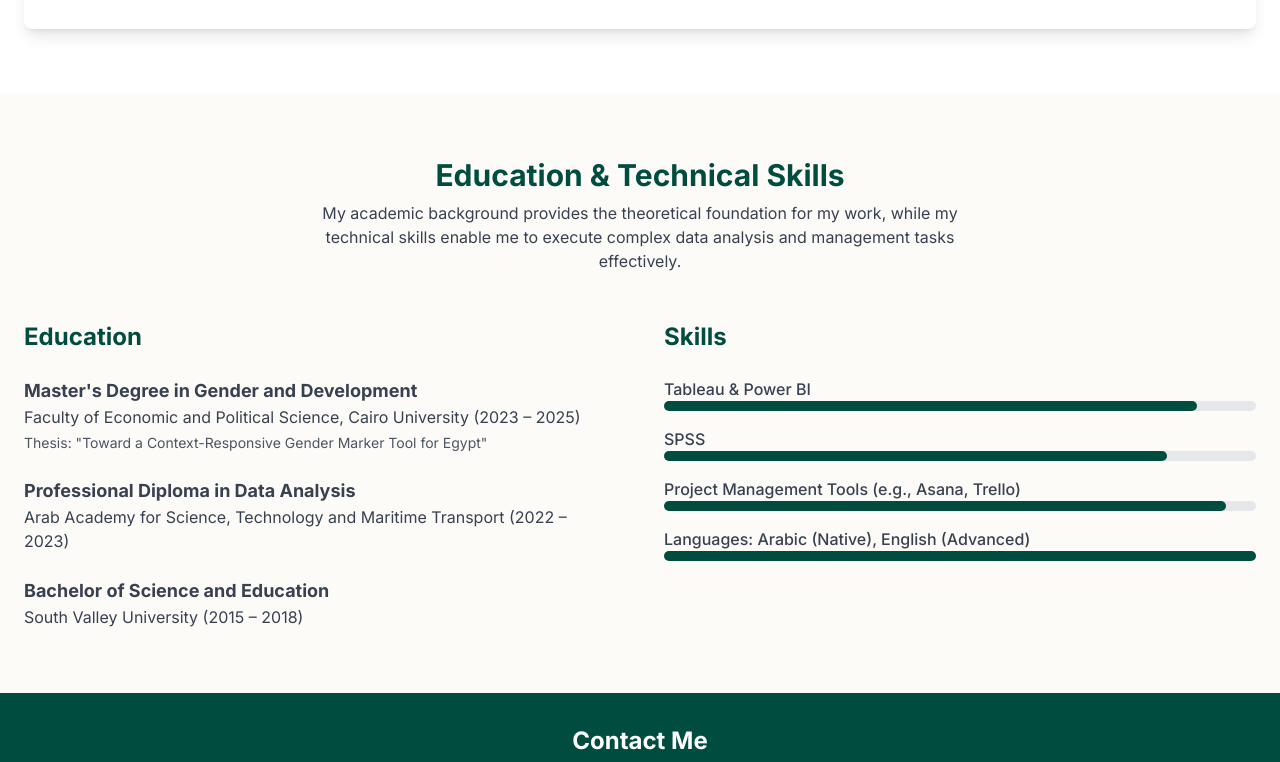
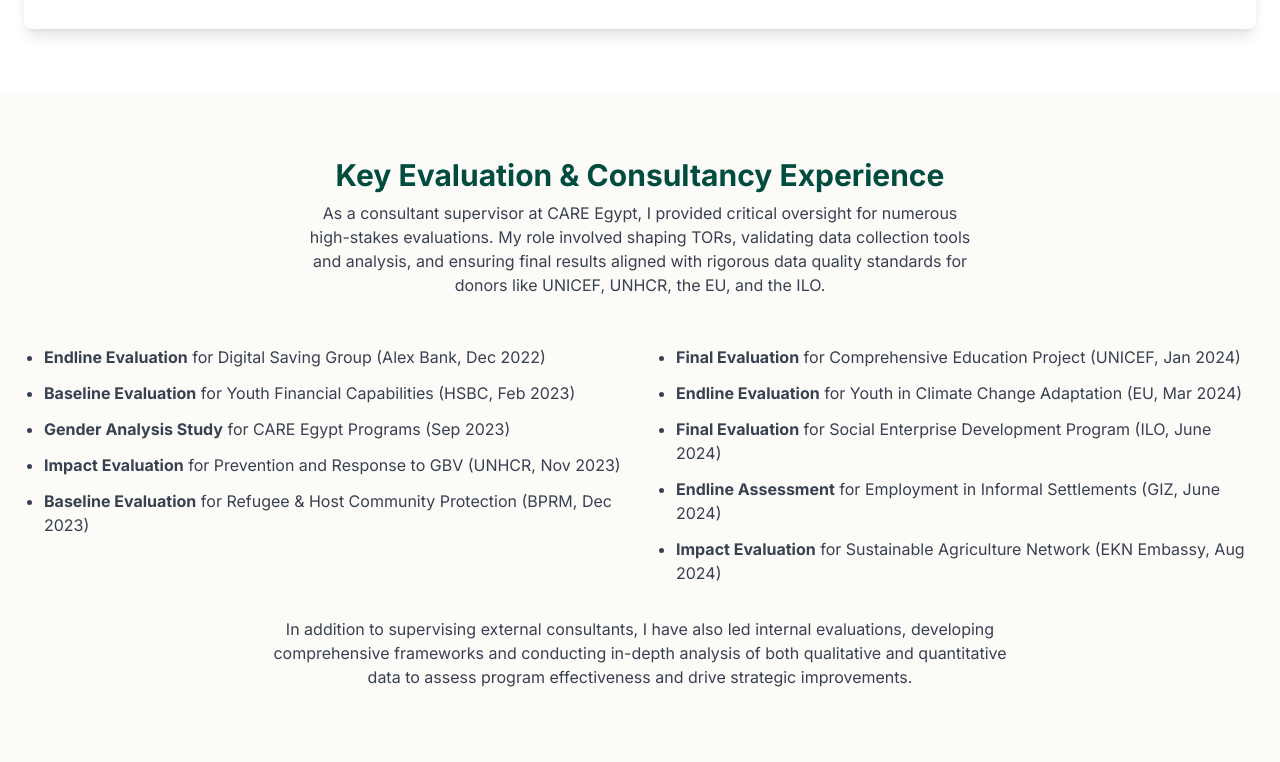
Before and after one commit to mohamedhafez201/CV, a plain HTML site: page index.html in a window 1280 px wide. Shown: the part 3235-3997 px from the top of the page. Drawn offline with nearby package versions, Linux system fonts and the light colour scheme.

Commit message:
index.html

```diff
--- a/index.html
+++ b/index.html
@@ -266,6 +266,32 @@
             </div>
         </section>
 
+        <section id="consultancy" class="py-16">
+            <div class="container mx-auto px-6">
+                <div class="text-center mb-12">
+                     <h2 class="text-3xl font-bold text-primary">Key Evaluation & Consultancy Experience</h2>
+                     <p class="text-secondary mt-2 max-w-2xl mx-auto">As a consultant supervisor at CARE Egypt, I provided critical oversight for numerous high-stakes evaluations. My role involved shaping TORs, validating data collection tools and analysis, and ensuring final results aligned with rigorous data quality standards for donors like UNICEF, UNHCR, the EU, and the ILO.</p>
+                </div>
+                <div class="grid grid-cols-1 md:grid-cols-2 gap-x-8 gap-y-6">
+                    <ul class="list-disc pl-5 text-secondary space-y-3">
+                        <li><strong>Endline Evaluation</strong> for Digital Saving Group (Alex Bank, Dec 2022)</li>
+                        <li><strong>Baseline Evaluation</strong> for Youth Financial Capabilities (HSBC, Feb 2023)</li>
+                        <li><strong>Gender Analysis Study</strong> for CARE Egypt Programs (Sep 2023)</li>
+                        <li><strong>Impact Evaluation</strong> for Prevention and Response to GBV (UNHCR, Nov 2023)</li>
+                        <li><strong>Baseline Evaluation</strong> for Refugee & Host Community Protection (BPRM, Dec 2023)</li>
+                    </ul>
+                    <ul class="list-disc pl-5 text-secondary space-y-3">
+                        <li><strong>Final Evaluation</strong> for Comprehensive Education Project (UNICEF, Jan 2024)</li>
+                        <li><strong>Endline Evaluation</strong> for Youth in Climate Change Adaptation (EU, Mar 2024)</li>
+                        <li><strong>Final Evaluation</strong> for Social Enterprise Development Program (ILO, June 2024)</li>
+                        <li><strong>Endline Assessment</strong> for Employment in Informal Settlements (GIZ, June 2024)</li>
+                        <li><strong>Impact Evaluation</strong> for Sustainable Agriculture Network (EKN Embassy, Aug 2024)</li>
+                    </ul>
+                </div>
+                 <p class="text-secondary mt-8 text-center max-w-3xl mx-auto">In addition to supervising external consultants, I have also led internal evaluations, developing comprehensive frameworks and conducting in-depth analysis of both qualitative and quantitative data to assess program effectiveness and drive strategic improvements.</p>
+            </div>
+        </section>
+
         <section id="education" class="py-16">
             <div class="container mx-auto px-6">
                 <div class="text-center mb-12">
```
